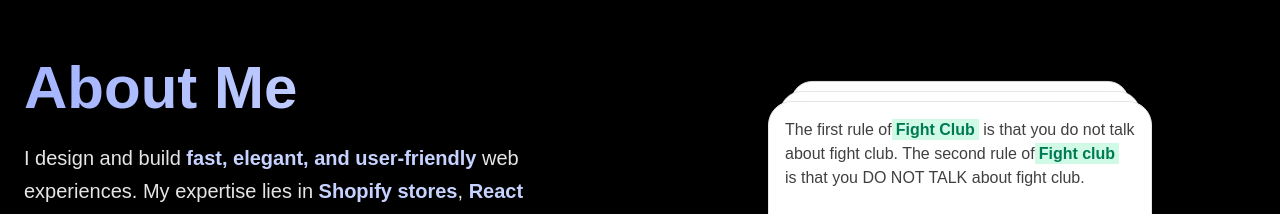
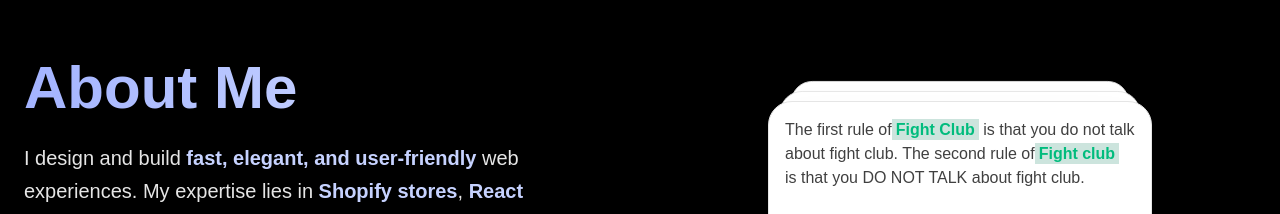
Before and after one commit to Ayush4158/Portfolio, a Next.js app: page / in a window 1280 px wide. Shown: the part 811-1025 px from the top of the page. Built offline with nearby package versions, Linux system fonts and the light colour scheme.

Commit message:
fix: adjust styles for Highlight component and ContactSection padding

```diff
--- a/app/components/Cards.jsx
+++ b/app/components/Cards.jsx
@@ -17,7 +17,7 @@ export const Highlight = ({
   return (
     <span
       className={cn(
-        "font-bold bg-emerald-100 text-emerald-700 dark:bg-emerald-700/[0.2] dark:text-emerald-500 px-1 py-0.5",
+        "font-bold bg-emerald-700/[0.2] text-emerald-500 px-1 py-0.5",
         className
       )}>
       {children}
--- a/app/components/Contact.jsx
+++ b/app/components/Contact.jsx
@@ -41,7 +41,7 @@ export default function ContactSection() {
           initial={{ x: 50, opacity: 0 }}
           animate={{ x: 0, opacity: 1 }}
           transition={{ duration: 0.6 }}
-          className="bg-neutral-900 rounded-2xl p-8 shadow-lg"
+          className="bg-neutral-900 rounded-2xl p-4 shadow-lg"
         >
           <form className="space-y-6">
             <div>
--- a/app/components/Header.jsx
+++ b/app/components/Header.jsx
@@ -1,3 +1,5 @@
+'use client'
+
 import React, { useState } from "react";
 import { Menu, X } from "lucide-react"; // X for close icon
 
```
